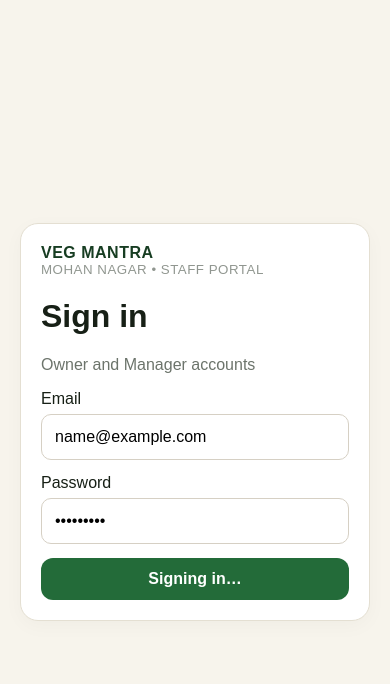
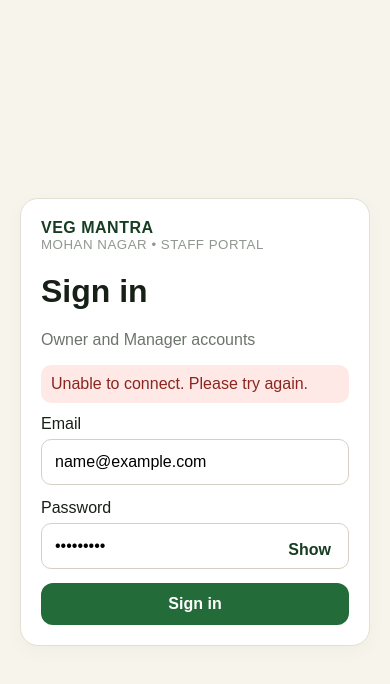
Before and after one commit to aaravgyt782013-netizen/veg-mantra-staff, a Next.js app: page /login in a window 390 px wide. Both pictures are taken after typing "name@example.com", "Sample123" into the empty fields and a click on the button "Sign in". Shown: the top 684 px of the page. Built offline with nearby package versions, Linux system fonts and the light colour scheme; no server answers.

Commit message:
Improve login UX with password visibility toggle and responsive error handling

```diff
--- a/app/login/page.tsx
+++ b/app/login/page.tsx
@@ -1,6 +1,42 @@
 "use client";
 import {useState} from "react";
+
 export default function Login(){
- const [email,setEmail]=useState(""),[password,setPassword]=useState(""),[error,setError]=useState(""),[busy,setBusy]=useState(false);
- async function submit(e:React.FormEvent){e.preventDefault();setBusy(true);setError("");const r=await fetch("/api/auth/login",{method:"POST",headers:{"Content-Type":"application/json"},body:JSON.stringify({email,password})});const j=await r.json();if(!r.ok){setError(j.error||"Login failed");setBusy(false);return}location.href=j.redirect}
- return <main className="login"><div className="card loginbox"><div className="brand" style={{color:"#173d22"}}>VEG MANTRA<br/><small style={{color:"#6c746b"}}>MOHAN NAGAR • STAFF PORTAL</small></div><h1>Sign in</h1><p className="muted">Owner and Manager accounts</p>{error&&<div className="error">{error}</div>}<form onSubmit={submit}><label>Email</label><input type="email" required value={email} onChange={e=>setEmail(e.target.value)}/><label>Password</label><input type="password" required value={password} onChange={e=>setPassword(e.target.value)}/><button className="btn" style={{width:"100%"}} disabled={busy}>{busy?"Signing in…":"Sign in"}</button></form></div></main>}
+ const [email,setEmail]=useState(""),[password,setPassword]=useState(""),[showPassword,setShowPassword]=useState(false),[error,setError]=useState(""),[busy,setBusy]=useState(false);
+
+ async function submit(e:React.FormEvent){
+  e.preventDefault();
+  if(busy)return;
+  setBusy(true);
+  setError("");
+  try{
+   const r=await fetch("/api/auth/login",{method:"POST",headers:{"Content-Type":"application/json"},body:JSON.stringify({email:email.trim(),password}),cache:"no-store"});
+   const j=await r.json();
+   if(!r.ok){setError(j.error||"Login failed");return;}
+   window.location.replace(j.redirect);
+  }catch{
+   setError("Unable to connect. Please try again.");
+  }finally{
+   setBusy(false);
+  }
+ }
+
+ return <main className="login">
+  <div className="card loginbox">
+   <div className="brand" style={{color:"#173d22"}}>VEG MANTRA<br/><small style={{color:"#6c746b"}}>MOHAN NAGAR • STAFF PORTAL</small></div>
+   <h1>Sign in</h1>
+   <p className="muted">Owner and Manager accounts</p>
+   {error&&<div className="error">{error}</div>}
+   <form onSubmit={submit}>
+    <label>Email</label>
+    <input type="email" required autoComplete="username" value={email} onChange={e=>setEmail(e.target.value)} disabled={busy}/>
+    <label>Password</label>
+    <div style={{position:"relative",display:"flex",alignItems:"center"}}>
+     <input type={showPassword?"text":"password"} required autoComplete="current-password" value={password} onChange={e=>setPassword(e.target.value)} disabled={busy} style={{width:"100%",paddingRight:90}}/>
+     <button type="button" onClick={()=>setShowPassword(v=>!v)} disabled={busy} aria-label={showPassword?"Hide password":"Show password"} style={{position:"absolute",right:8,background:"transparent",border:0,cursor:"pointer",fontWeight:600,color:"#173d22",padding:"8px 10px"}}>{showPassword?"Hide":"Show"}</button>
+    </div>
+    <button className="btn" style={{width:"100%"}} disabled={busy}>{busy?"Signing in…":"Sign in"}</button>
+   </form>
+  </div>
+ </main>
+}
```
